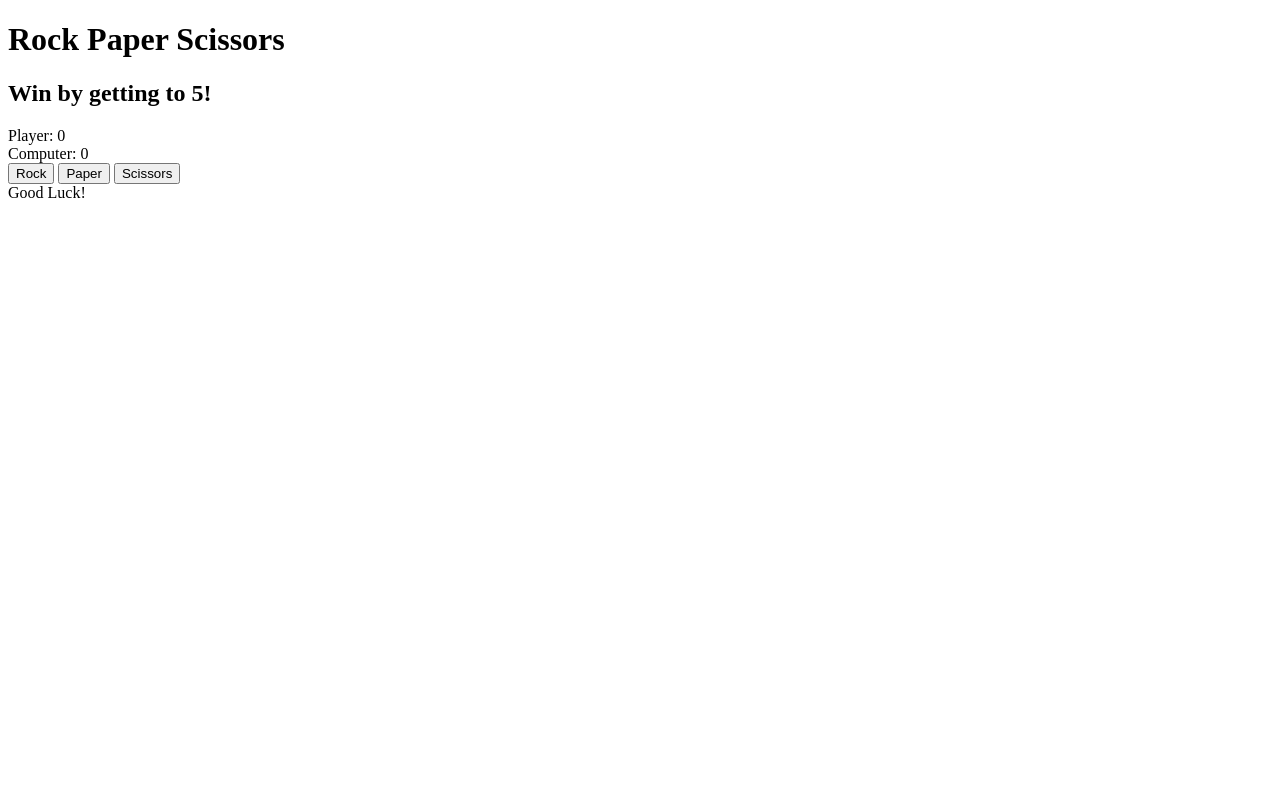
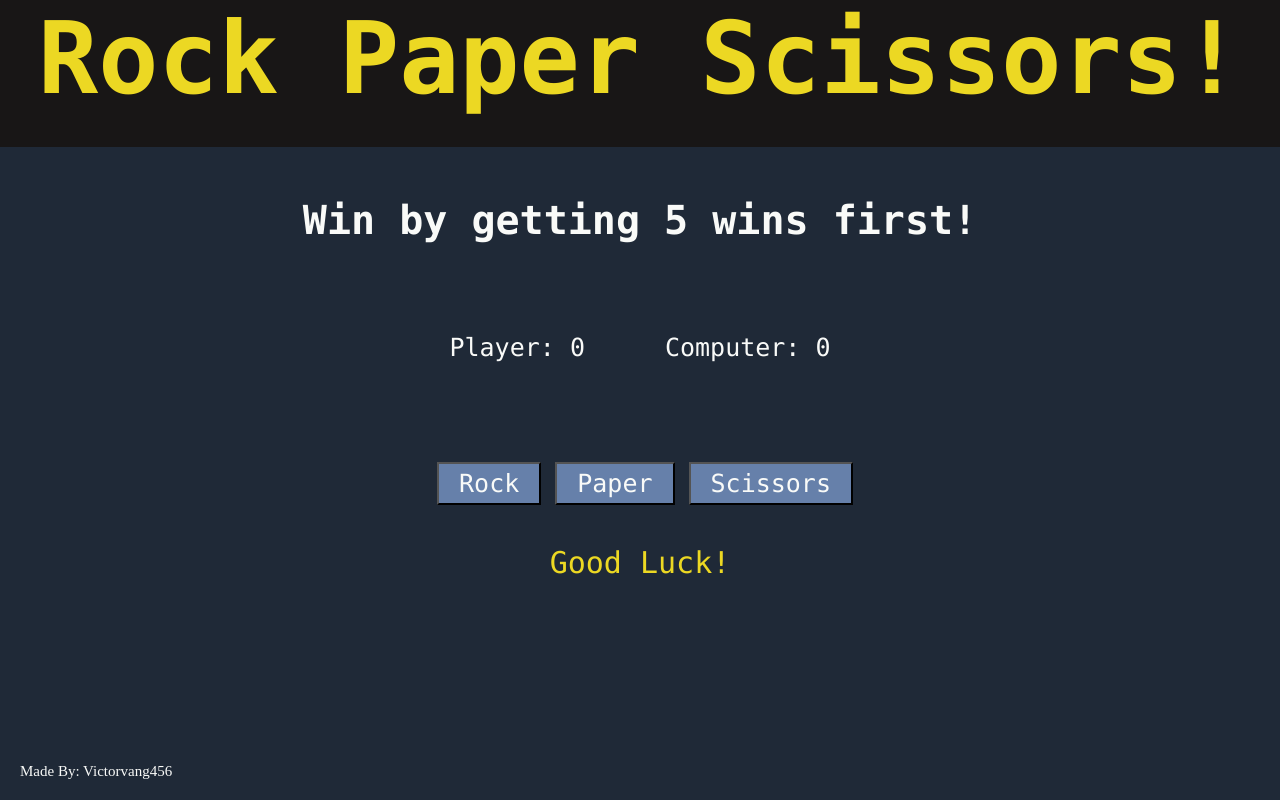
Before and after one commit to victorvang45/Rock-Paper-Scissors, a plain HTML site: page index.html in a window 1280 px wide. Drawn offline with Linux system fonts and the light colour scheme.

Commit message:
Added style to gui

```diff
--- a/index.html
+++ b/index.html
@@ -7,8 +7,9 @@
         <link rel="stylesheet" type="text/css" href="style.css">
     </head>
     <body>
-        <h1>Rock Paper Scissors</h1>
-        <h2>Win by getting to 5!</h2>
+        <div class="body">
+            <div class="header"><h1>Rock Paper Scissors!</h1></div>
+            <h2>Win by getting 5 wins first!</h2>
             <div class="scores">
                 <div id="playerScore">Player Score:</div>
                 <div id="computerScore">Computer Score:</div>
@@ -21,6 +22,8 @@
             </div>
 
             <div id="result">Good Luck!</div>
+        </div>
 
+        <div class="footer"> Made By: Victorvang456</div>
     </body>
 </html>
--- a/style.css
+++ b/style.css
@@ -0,0 +1,83 @@
+
+* {
+    margin: 0;
+    padding: 0;
+
+}
+
+body {
+    background-color: #1f2937;
+}
+.body {
+    display: flex;
+    flex-direction: column;
+    align-items: center;
+    flex-grow: 1;
+
+}
+
+.header {
+    display: flex;
+    flex-grow: 1;
+    width: 100%;
+    justify-content: center;
+    color:#ecd823;
+    font-family: 'Lucida Console', 'Courier New', monospace ;
+    font-size: 50px;
+    padding-bottom: 30px;
+    background-color: rgb(24, 22, 22);
+}
+
+h2 {
+    color:#f9FAF8;
+    font-family: 'Lucida Console', 'Courier New', monospace ;
+    font-size: 40px;
+    margin: 50px;
+
+}
+
+
+button {
+    background-color: rgb(102, 128, 170);
+    color: #f9FAF8;
+    padding: 5px 20px;
+    margin-left: 10px;
+    font-size: 25px;
+    border-color: black;
+    margin-top: 30px;
+    margin-bottom:  30px;
+    font-family: 'Lucida Console', 'Courier New', monospace ;
+}
+
+.scores {
+    display: flex;
+    flex-direction: row;
+    justify-content: center;
+    margin-bottom: 30px;
+}
+
+#playerScore, #computerScore {
+    display:flex;
+    padding: 40px;
+    color:#f9FAF8;
+    font-size: 25px;
+    font-family: 'Lucida Console', 'Courier New', monospace ;
+}
+
+#result {
+    display:flex;
+    padding: 10px;
+    font-size: 30px;
+    color:#ecd823;
+    font-family: 'Lucida Console', 'Courier New', monospace ;
+}
+
+
+.footer {
+    position: fixed;
+    background-color: #1f2937;
+    color: #f9FAF8;
+    bottom:0;
+    padding: 20px;
+    font-size: 15px;
+}
```
Lines whose indentation alone changed are shown as unchanged.
